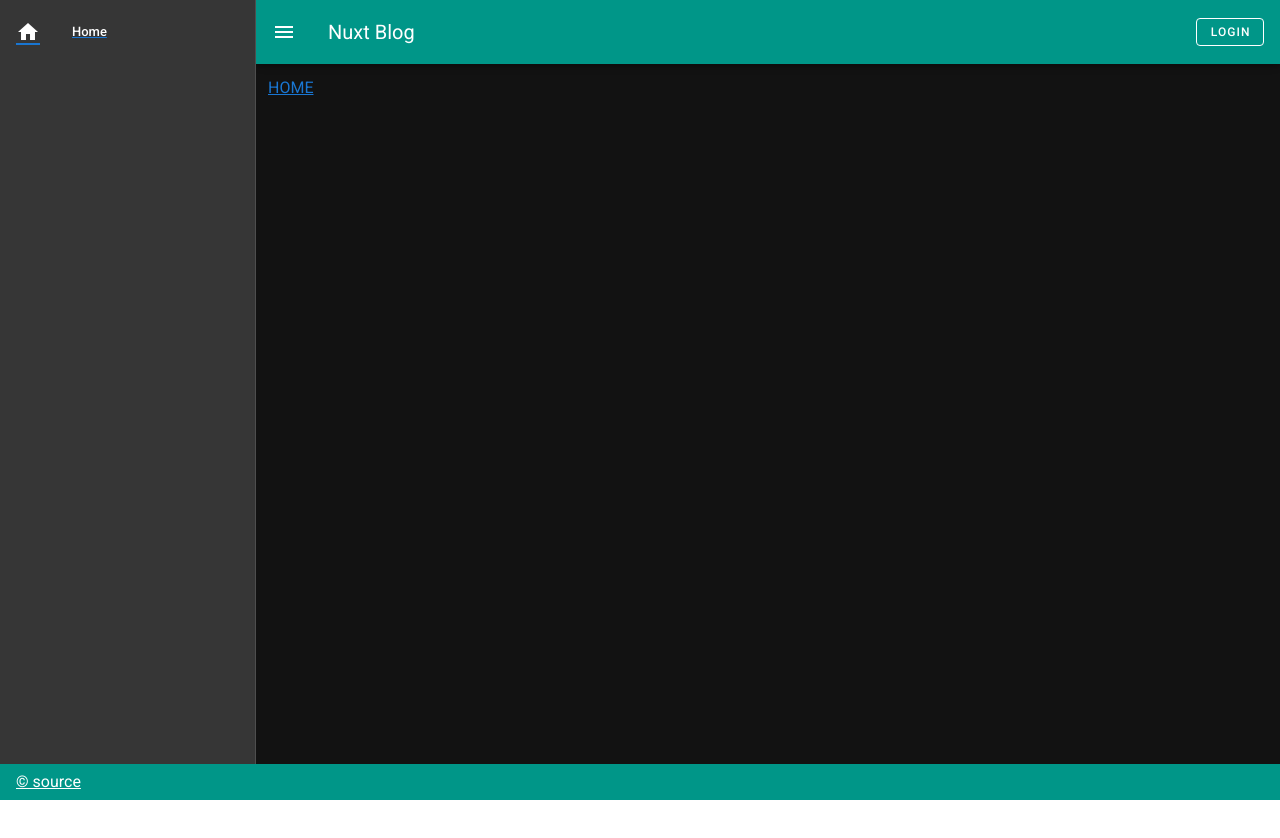
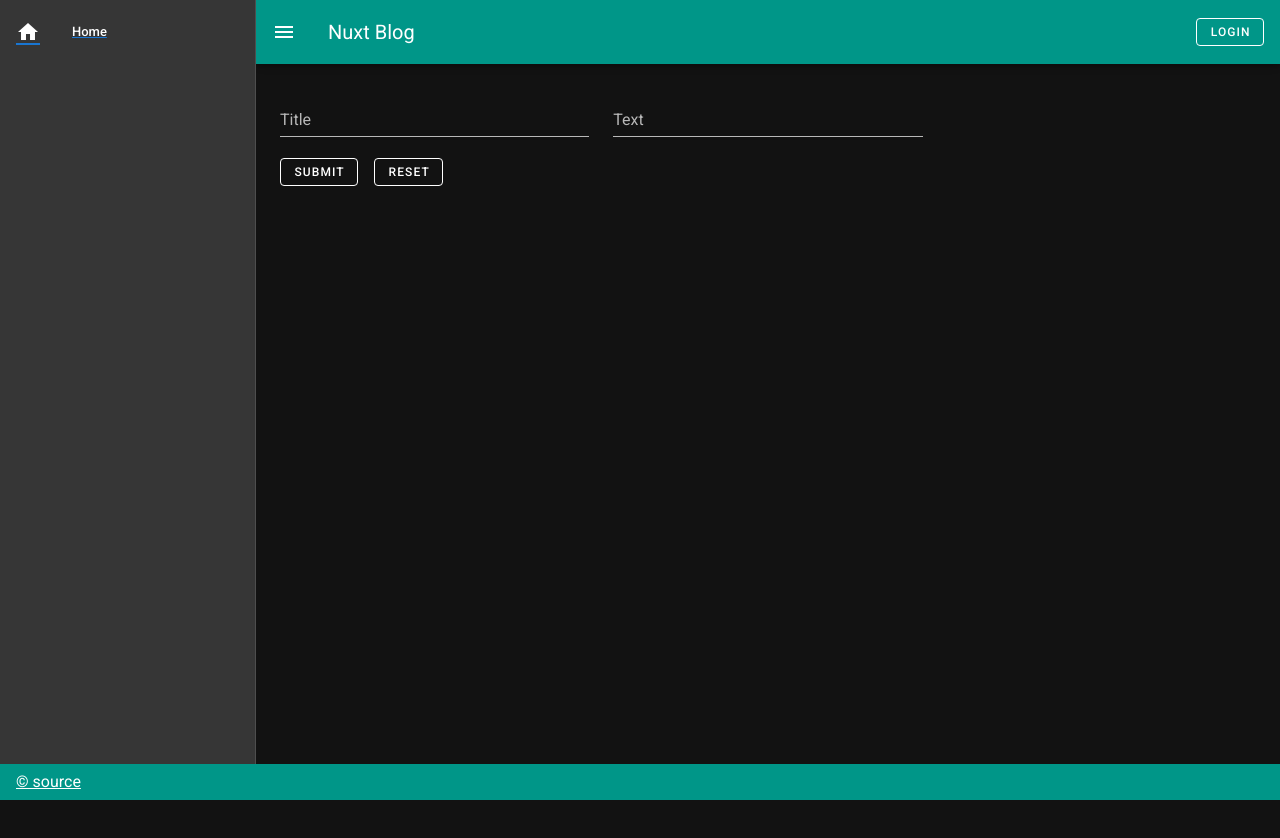
Before and after one commit to yanagiprg/nuxt-blog, a Nuxt app: page / in a window 1280 px wide. Shown: the top 838 px of the page. Before the commit the page ends 800 px from the top, so only its background shows below. Built offline with nearby package versions, Linux system fonts and the light colour scheme.

Commit message:
create add articles function local ver

```diff
--- /dev/null
+++ b/components/Cards.vue
@@ -0,0 +1,35 @@
+<template>
+  <v-container fluid>
+    <nuxt-link to="/form" class="text-link">新規投稿</nuxt-link>
+    <v-row class="mb-2">
+      <v-col
+        v-for="(article, index) in articles"
+        :key="index"
+        cols="4"
+        md="3"
+        xl="2"
+      >
+        <v-card class="article-card mx-auto teal" max-height="100px">
+          <v-card-title class="pb-0 pt-1">{{ article.title }}</v-card-title>
+          <v-card-text>{{ article.text }}</v-card-text>
+        </v-card>
+      </v-col>
+    </v-row>
+  </v-container>
+</template>
+
+<script>
+export default {
+  data() {
+    return {
+      articles: [{ title: 'TitleA', text: 'texttexttexttexttexttexttexttext' }]
+    }
+  }
+}
+</script>
+
+<style>
+.article-card {
+  overflow: hidden;
+}
+</style>
--- a/layouts/default.vue
+++ b/layouts/default.vue
@@ -2,7 +2,7 @@
   <v-app>
     <v-navigation-drawer v-model="drawer" app>
       <v-list dense>
-        <nuxt-link to="/articles" class="text-link">
+        <nuxt-link to="/home" class="text-link">
           <v-list-item link>
             <v-list-item-action>
               <v-icon>mdi-home</v-icon>
--- a/pages/articles.vue
+++ b/pages/articles.vue
@@ -1,40 +1,14 @@
 <template>
-  <v-container fluid>
-    <nuxt-link to="/form" class="text-link">新規投稿</nuxt-link>
-    <v-row class="mb-2">
-      <v-col
-        v-for="(article, index) in articles"
-        :key="index"
-        cols="4"
-        md="3"
-        xl="2"
-      >
-        <v-card class="article-card mx-auto teal" max-height="100px">
-          <v-card-title class="pb-0 pt-1">{{ article.title }}</v-card-title>
-          <v-card-text>{{ article.text }}</v-card-text>
-        </v-card>
-      </v-col>
-    </v-row>
-  </v-container>
+  <v-app>
+    <Cards />
+  </v-app>
 </template>
 
 <script>
+import Cards from '~/components/Cards.vue'
 export default {
-  data() {
-    return {
-      articles: [
-        { title: 'TitleA', text: 'texttexttexttexttexttexttexttext' },
-        { title: 'TitleB', text: 'texttexttexttexttexttexttexttext' },
-        { title: 'TitleC', text: 'texttexttexttexttexttexttexttext' },
-        { title: 'TitleD', text: 'texttexttexttexttexttexttexttext' }
-      ]
-    }
+  components: {
+    Cards
   }
 }
 </script>
-
-<style>
-.article-card {
-  overflow: hidden;
-}
-</style>
--- a/pages/form.vue
+++ /dev/null
@@ -1,20 +0,0 @@
-<template>
-  <v-app>
-    <v-form>
-      <v-container>
-        <v-row>
-          <v-col cols="12" md="4" required>
-            <v-text-field label="Title"></v-text-field>
-          </v-col>
-
-          <v-col cols="12" md="4">
-            <v-text-field label="Text"></v-text-field>
-          </v-col>
-        </v-row>
-        <v-btn class="mr-4" small outlined @click="submit">submit</v-btn>
-        <v-btn small outlined @click="clear">clear</v-btn>
-      </v-container>
-    </v-form>
-    <nuxt-link to="/articles" class="text-link">戻る</nuxt-link>
-  </v-app>
-</template>
--- a/pages/index.vue
+++ b/pages/index.vue
@@ -1,3 +1,71 @@
 <template>
-  <nuxt-link to="/articles" class="text-link">HOME</nuxt-link>
+  <v-app>
+    <v-form>
+      <v-container>
+        <v-row>
+          <v-col cols="12" md="4" required>
+            <v-text-field v-model="title" label="Title"></v-text-field>
+          </v-col>
+
+          <v-col cols="12" md="4">
+            <v-text-field v-model="text" label="Text"></v-text-field>
+          </v-col>
+        </v-row>
+        <v-btn class="mr-4" small outlined @click="addArticle()">submit</v-btn>
+        <v-btn small outlined @click="resetForm()">reset</v-btn>
+      </v-container>
+    </v-form>
+    <!-- Cards -->
+    <v-container fluid>
+      <v-row class="mb-2">
+        <v-col
+          v-for="(article, index) in articles"
+          :key="index"
+          cols="4"
+          md="3"
+          xl="2"
+        >
+          <v-card class="article-card mx-auto teal" max-height="100px">
+            <v-card-title class="pb-0 pt-1">{{ article.title }}</v-card-title>
+            <v-card-text>{{ article.text }}</v-card-text>
+            <v-btn outlined @click="removeArticle(index)">Delete</v-btn>
+          </v-card>
+        </v-col>
+      </v-row>
+    </v-container>
+  </v-app>
 </template>
+
+<script>
+export default {
+  data() {
+    return {
+      articles: [],
+      title: '',
+      text: ''
+      // form: {
+      //   title: '',
+      //   text: ''
+      // }
+    }
+  },
+
+  methods: {
+    addArticle() {
+      // const article = Object.assign({}, this.form)
+      this.articles.push({
+        title: this.title,
+        text: this.text
+      })
+      this.resetForm()
+    },
+    removeArticle(index) {
+      this.articles.splice(index, 1)
+    },
+    resetForm() {
+      this.title = ''
+      this.text = ''
+    }
+  }
+}
+</script>
```
Also changed, not shown: components/Form.vue (added, +18 -0 lines), pages/home.vue (added).
